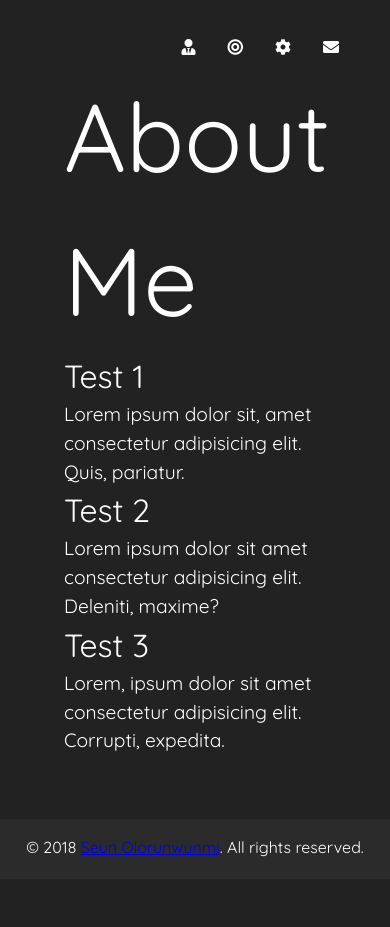
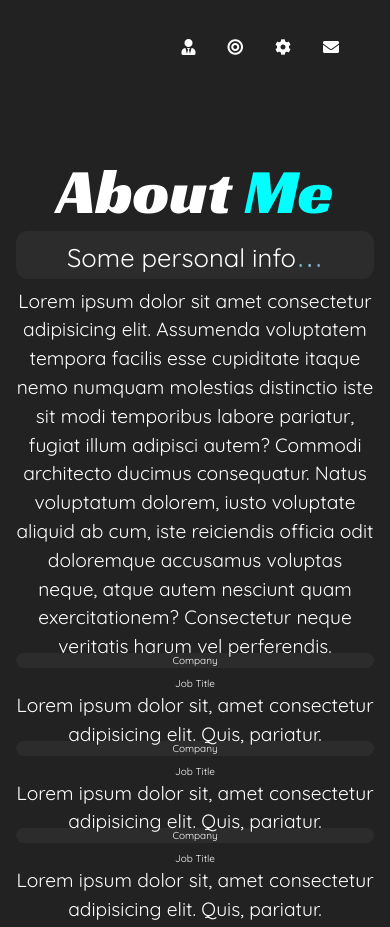
Before and after one commit to NatureBoi/WebProfile, a website: page pug/about.pug in a window 390 px wide. Shown: the top 927 px of the page. Before the commit the page ends 879 px from the top, so only its background shows below. Drawn offline with nearby package versions, Linux system fonts and the light colour scheme; files that its build step writes are made by us from their sources.

Commit message:
changes made to index, added animations and projects folder

```diff
--- a/pug/about.pug
+++ b/pug/about.pug
@@ -29,16 +29,26 @@ html(lang="en")
 
 
         main#about
-            h1.lg-heading About Me
-            .work_1
-                h2 Test 1
-                p Lorem ipsum dolor sit, amet consectetur adipisicing elit. Quis, pariatur.
-            .work_2
-                h2 Test 2
-                p Lorem ipsum dolor sit amet consectetur adipisicing elit. Deleniti, maxime?
-            .work_3
-                h2 Test 3
-                p Lorem, ipsum dolor sit amet consectetur adipisicing elit. Corrupti, expedita.
+            h1.lg-heading About #[span.secondary Me]
+            h3.sm-heading Some personal info#[span .]#[span .]#[span .]
+            section.about-info
+                .bio
+                    p.
+                        Lorem ipsum dolor sit amet consectetur adipisicing elit. Assumenda voluptatem tempora facilis esse cupiditate itaque nemo numquam molestias distinctio iste sit modi temporibus labore pariatur,
+                        fugiat illum adipisci autem? Commodi architecto ducimus consequatur. Natus voluptatum dolorem, iusto voluptate aliquid ab cum,
+                        iste reiciendis officia odit doloremque accusamus voluptas neque, atque autem nesciunt quam exercitationem? Consectetur neque veritatis harum vel perferendis.
+                .work.work-1
+                    h3 Company
+                    h6 Job Title
+                    p Lorem ipsum dolor sit, amet consectetur adipisicing elit. Quis, pariatur.
+                .work.work-2
+                    h3 Company
+                    h6 Job Title
+                    p Lorem ipsum dolor sit, amet consectetur adipisicing elit. Quis, pariatur.
+                .work.work-3
+                    h3 Company
+                    h6 Job Title
+                    p Lorem ipsum dolor sit, amet consectetur adipisicing elit. Quis, pariatur.
 
         footer
             |&copy 2018 #[a(href="index.html") Seun Olorunwunmi]. All rights reserved.
--- a/pug/index.pug
+++ b/pug/index.pug
@@ -29,6 +29,7 @@ html(lang="en")
 
         main#home
             h1.lg-heading Seun
+            .divider
             h2.md-heading #[span Fullstack Web Developer]
             h3.sm-heading Here to turn your ideas #[span.pulser &] dreams into reality
             p HTML #[span /] CSS #[span /] Javascript #[span /] UI & UX
--- a/sass/_animations.sass
+++ b/sass/_animations.sass
@@ -8,6 +8,12 @@
 
 @mixin pulseBack
     animation: pulse 2s linear infinite both
+
+@mixin divSlide
+    animation: div-slide 1s ease-out both 1s
+
+@mixin loading
+    animation: blink 1.4s linear infinite both
 
 @keyframes slide-In
     0%
@@ -23,3 +29,19 @@
 
     100%
         opacity: 1
+
+@keyframes div-slide
+    0%
+        width: 0rem
+        opacity: 0
+    100%
+        opacity: 1
+        width: 13rem
+
+@keyframes blink
+    0%
+        opacity: .2
+    20%
+        opacity: 1
+    100%
+        opacity: .2
--- a/sass/_config.sass
+++ b/sass/_config.sass
@@ -1,7 +1,7 @@
 // SASS Config
 $primary: #222
 $secondary: aqua
-$highlights: skyblue
+$highlight: skyblue
 
 // Set Text Color Function
 @function set-text-color($color)
--- a/sass/_menu.sass
+++ b/sass/_menu.sass
@@ -10,28 +10,28 @@
             text-align: center
             &:hover
                 text-align: center
-                color: $secondary
+                color: $highlight
                 &::before
                     content: "About"
                     @include easeOut
     :nth-child(2)
         i
             &:hover
-                color: $secondary
+                color: $highlight
                 &::before
                     content: "Work"
                     @include easeOut
     :nth-child(3)
         i
             &:hover
-                color: $secondary
+                color: $highlight
                 &::before
                     content: "Skills"
                     @include easeOut
     :nth-child(4)
         i
             &:hover
-                color: $secondary
+                color: $highlight
                 &::before
                     content: "Contact"
                     @include easeOut
--- a/sass/_mobile.sass
+++ b/sass/_mobile.sass
@@ -1,16 +1,32 @@
 // Responsive Design
 @include mediaSm
-    main#home
+    main
+        padding: 1rem
         text-align: center
-        margin: 0
-        padding: 0
-        h1
-            margin-top: 30vh
+        &#home
+            h1
+                margin-top: 30vh
+            h2
+                font-size: 1.6rem
+            h3
+                display: none
+                @include easeOut
+            p
+                font-size: .91rem
+        &#about //About.html Responsive CSS
+            h1
+                margin-top: 15vh
+                font-size: 4rem
+            // h3
+            //     margin: -0.5rem 0 0.5rem 0
+            //     background: lighten($primary, 4)
+            //     border-radius: 12px
+            //     span
+            //         color: $highlight
+            //         padding: 0 0.1rem
+            //         font-size: 4rem
+            //         @include loading
 
-        h2
-            font-size: 1.6rem
-        h3
-            display: none
-            @include easeOut
-        p
-            font-size: .91rem
+            // @for $x from 1 to 4
+            //     .sm-heading span:nth-child(#{$x})
+            //         animation-delay: $x * .2s
--- a/sass/index.sass
+++ b/sass/index.sass
@@ -19,22 +19,32 @@ body
     margin: 0
     line-height: 1.5
     // background-image: -webkit-linear-gradient(30deg,#013a6b 10%, #004e95 100%)
-h1
-    font-size: 6rem
 
-h2
-    font-size: 2rem
-h3
-    font-size: 1.6rem
+h1,h2,h3,p
+    margin: 0
+    padding: 0
+    font-weight: 400
+    color: set-text-color($primary)
+
+    &.lg-heading
+        font-size: 5rem
+        font-family: 'Racing Sans One', cursive
+        @include slideIn
+
+        .secondary
+            font-family: 'Racing Sans One', cursive
+            color: $secondary
+    &.md-heading
+        font-size: 2rem
+
+    &.sm-heading
+        font-size: 1.6rem
 
 p
     font-size: 1.2rem
+h2
+    font-size: 1.6rem
 
-
-h1,h2,h3
-    margin: 0
-    padding: 0
-    font-weight: 400
 
 /* Index.html css
 main
@@ -47,25 +57,38 @@ main
         overflow: hidden
         h1
             margin-top: 25vh
-            @include slideIn
-            font-family: 'Racing Sans One', cursive
-            color: set-text-color($primary)
-
         h2
             color: $secondary
             margin-top: -1.6rem
         h3
-            color: set-text-color($primary)
             span
-                color: $secondary
+                color: $highlight
                 @include pulseBack
         p
             font-size: 1rem
-            color: set-text-color($primary)
             span
-                color: darken($secondary, 10)
+                color: $highlight
 
-/* About.html css */
+        .divider
+            border: 1px solid $highlight
+            display: inline-block
+            margin-top: -1rem
+            margin-bottom: 2rem
+            @include divSlide
+    &#about
+        h3
+            margin: -0.5rem 0 0.5rem 0
+            background: lighten($primary, 4)
+            border-radius: 12px
+            span
+                color: $highlight
+                padding: 0 0.1rem
+                font-size: 2rem
+                @include loading
+
+        @for $x from 1 to 4
+            .sm-heading span:nth-child(#{$x})
+                animation-delay: $x * .2s
 
 
 
```
Also changed, not shown: html/about.html, html/css/index.css, html/img/background.jpg (added), html/img/portrait.jpg (added), html/img/portrait_small.jpg (added), html/img/projects/project1.jpg (added), html/img/projects/project2.jpg (added), html/img/projects/project3.jpg (added), html/img/projects/project4.jpg (added), html/img/projects/project5.jpg (added), html/index.html, 1 other file.
